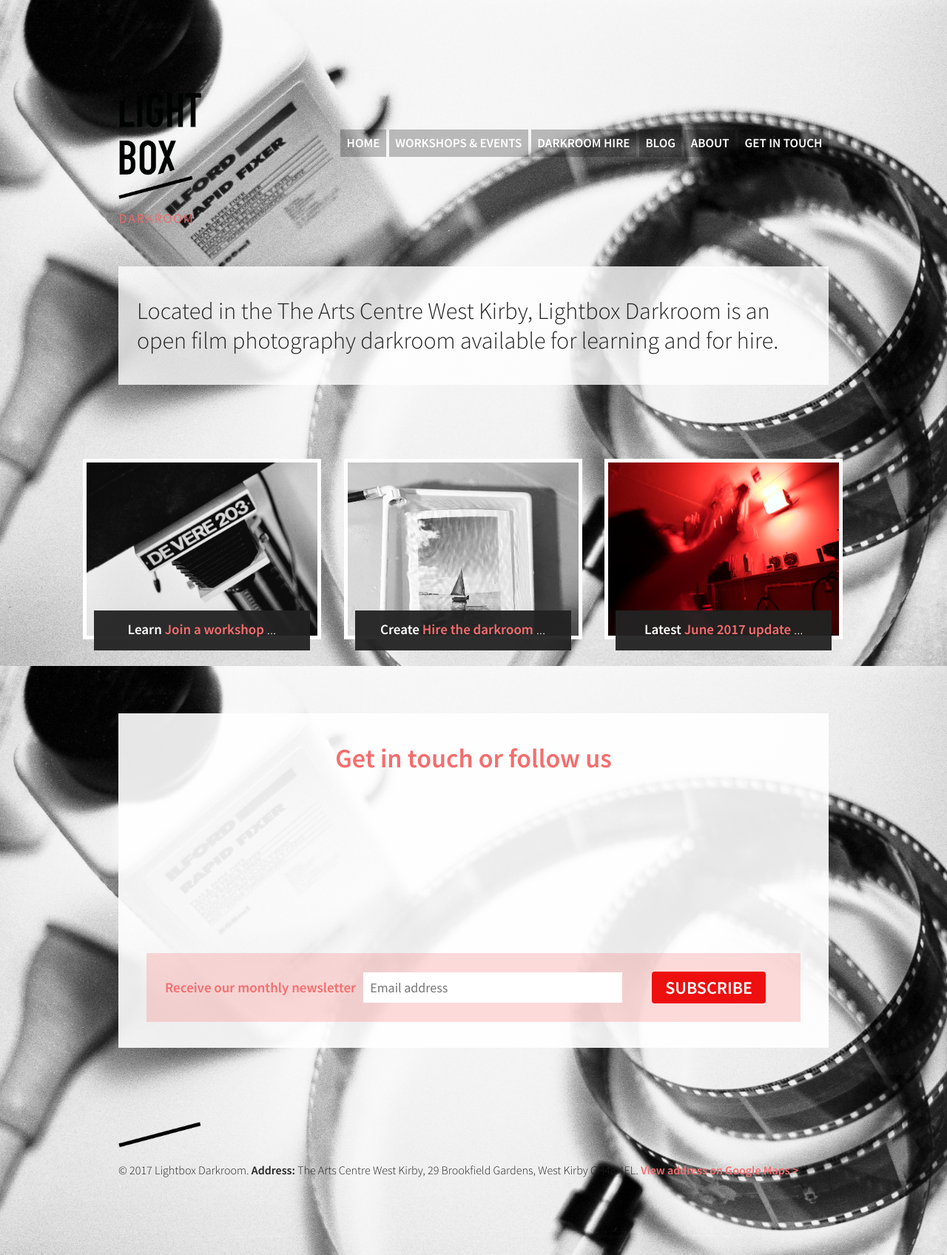
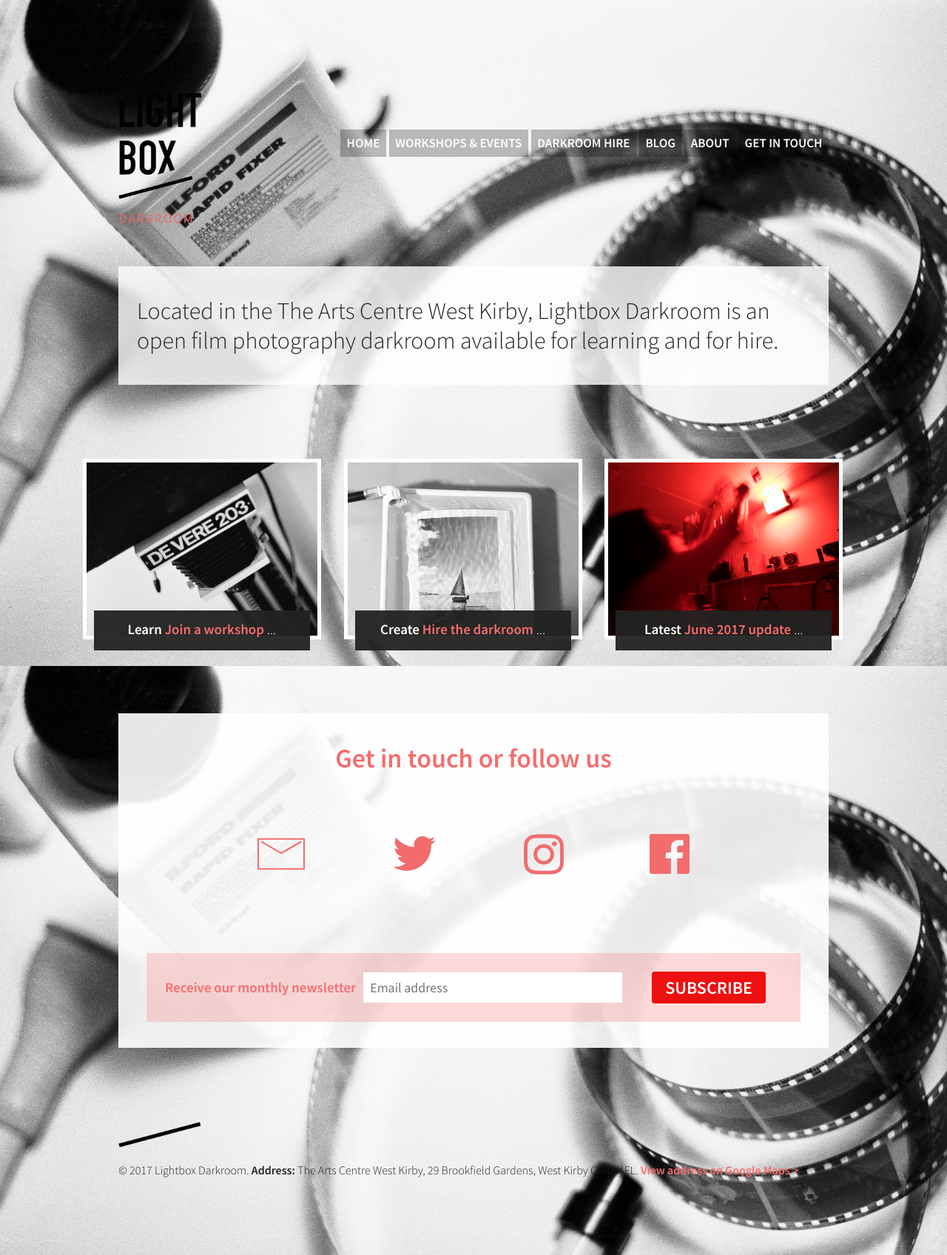
Before and after one commit to martincf/lightbox, a Jekyll site: the page built from index.md, in a window 1280 px wide. Shown: the whole page at 74% size. Built offline with Jekyll 4.4.1, drawn with Linux system fonts in a browser that asks for light colours; nearby versions of some CDN libraries.

Commit message:
Get In Touch icons fix

```diff
--- a/_sass/_cta.scss
+++ b/_sass/_cta.scss
@@ -44,7 +44,8 @@
   align-items: center;
 
     img {
-      // height: 64px;
+      height: 64px;
+      width: 64px;
   }
   &.facebook, &.instagram {
     width: 54px;
```
